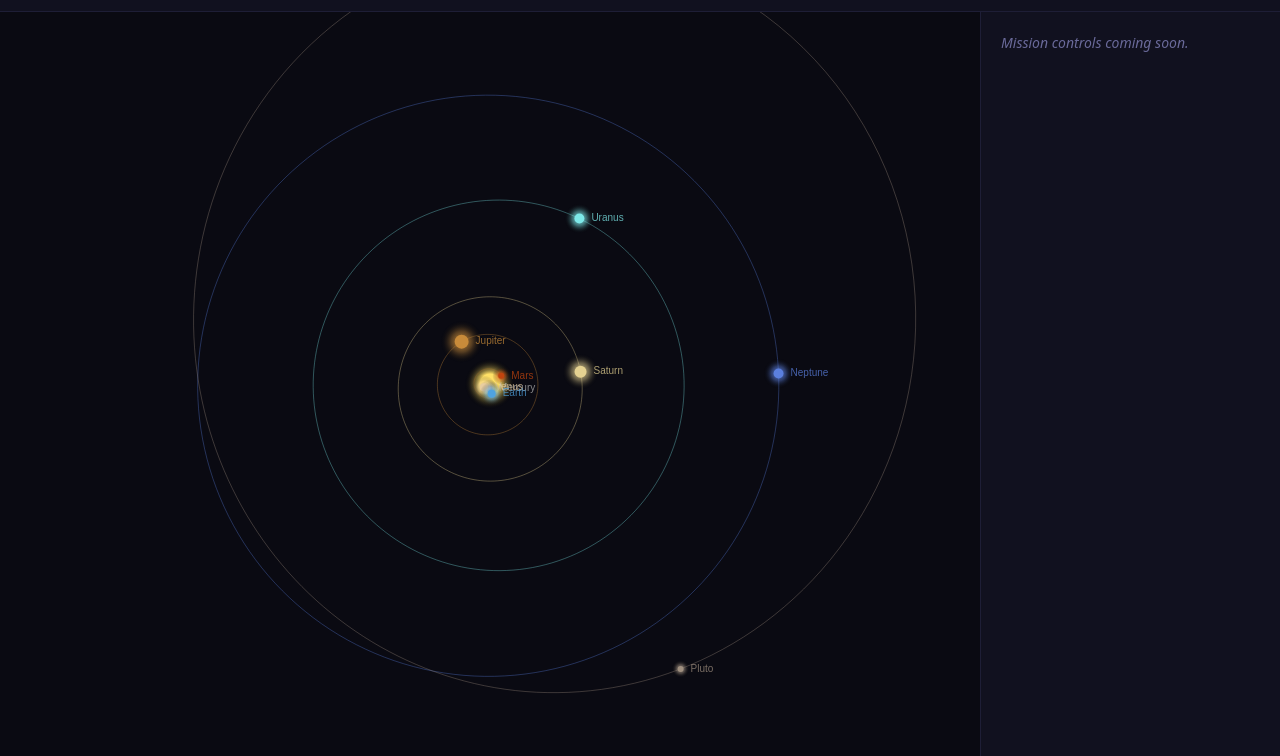
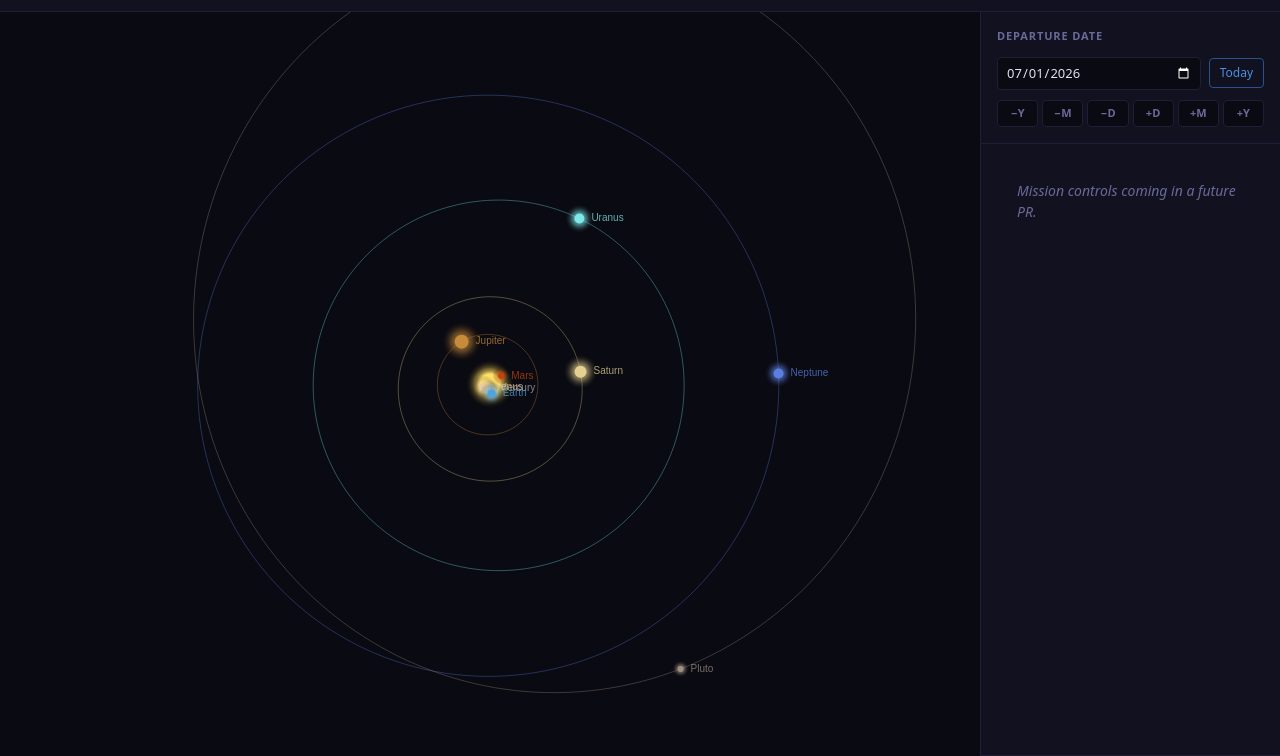
Before and after one commit to mturnbo/SolPath, a plain HTML site: page index.html in a window 1280 px wide. Shown: the part 44-800 px from the top of the page. Drawn offline with Linux system fonts and the light colour scheme.

Commit message:
PR 8: Date picker — live planet positions, step buttons for day/month/year

```diff
--- a/index.html
+++ b/index.html
@@ -20,7 +20,29 @@
       </section>
 
       <aside id="control-panel">
-        <p class="placeholder">Mission controls coming soon.</p>
+
+        <section class="panel-section" id="section-date">
+          <h2 class="panel-heading">Departure Date</h2>
+
+          <div class="date-input-row">
+            <input type="date" id="date-input" />
+            <button class="btn-ghost" id="date-today" title="Jump to today">Today</button>
+          </div>
+
+          <div class="date-step-row">
+            <button class="btn-step" id="step-prev-year"  title="−1 year">−Y</button>
+            <button class="btn-step" id="step-prev-month" title="−1 month">−M</button>
+            <button class="btn-step" id="step-prev-day"   title="−1 day">−D</button>
+            <button class="btn-step" id="step-next-day"   title="+1 day">+D</button>
+            <button class="btn-step" id="step-next-month" title="+1 month">+M</button>
+            <button class="btn-step" id="step-next-year"  title="+1 year">+Y</button>
+          </div>
+        </section>
+
+        <section class="panel-section panel-section--muted" id="section-mission">
+          <p class="placeholder">Mission controls coming in a future PR.</p>
+        </section>
+
       </aside>
     </main>
   </div>
--- a/src/css/main.css
+++ b/src/css/main.css
@@ -98,6 +98,92 @@ body {
   font-style: italic;
 }
 
+/* ── Panel sections ── */
+
+.panel-section {
+  padding: 16px;
+  border-bottom: 1px solid var(--color-border);
+}
+
+.panel-section--muted {
+  flex: 1 1 0;
+}
+
+.panel-heading {
+  font-size: 11px;
+  font-weight: 600;
+  letter-spacing: 0.08em;
+  text-transform: uppercase;
+  color: var(--color-text-muted);
+  margin-bottom: 12px;
+}
+
+/* ── Date picker ── */
+
+.date-input-row {
+  display: flex;
+  gap: 8px;
+  align-items: center;
+  margin-bottom: 10px;
+}
+
+#date-input {
+  flex: 1 1 0;
+  min-width: 0;
+  background: var(--color-bg);
+  color: var(--color-text);
+  border: 1px solid var(--color-border);
+  border-radius: 4px;
+  padding: 5px 8px;
+  font-size: 13px;
+  color-scheme: dark;
+}
+
+#date-input:focus {
+  outline: none;
+  border-color: var(--color-accent);
+}
+
+.date-step-row {
+  display: grid;
+  grid-template-columns: repeat(6, 1fr);
+  gap: 4px;
+}
+
+.btn-step {
+  background: var(--color-bg);
+  color: var(--color-text-muted);
+  border: 1px solid var(--color-border);
+  border-radius: 4px;
+  padding: 4px 0;
+  font-size: 11px;
+  font-weight: 600;
+  cursor: pointer;
+  transition: color 0.15s, border-color 0.15s;
+}
+
+.btn-step:hover {
+  color: var(--color-text);
+  border-color: var(--color-accent);
+}
+
+.btn-ghost {
+  background: transparent;
+  color: var(--color-accent);
+  border: 1px solid var(--color-accent-dim);
+  border-radius: 4px;
+  padding: 5px 10px;
+  font-size: 12px;
+  cursor: pointer;
+  white-space: nowrap;
+  transition: background 0.15s;
+}
+
+.btn-ghost:hover {
+  background: var(--color-accent-dim);
+  color: var(--color-text);
+}
+
 /* ── Responsive ── */
 
 @media (max-width: 640px) {
--- a/src/js/main.js
+++ b/src/js/main.js
@@ -3,13 +3,14 @@ import { toJ2000Century } from './physics/epoch.js';
 import { createCamera, fitSolarSystem } from './render/camera.js';
 import { drawAllOrbits } from './render/orbits.js';
 import { drawAllPlanets, hitTestPlanet } from './render/planets.js';
+import { initDatePicker } from './ui/datepicker.js';
 
 const canvas = document.getElementById('solar-system');
 const ctx    = canvas.getContext('2d');
 
 let cam;
 let hoveredPlanet = null;
-const T = toJ2000Century(new Date());
+let T = toJ2000Century(new Date());
 
 function resize() {
   const container = canvas.parentElement;
@@ -30,7 +31,7 @@ function resize() {
   draw();
 }
 
-function drawSol() {
+function drawStar() {
   const cx = cam.originX;
   const cy = cam.originY;
   const r  = Math.max(4, STAR.radiusPx);
@@ -53,9 +54,16 @@ function draw() {
   ctx.clearRect(0, 0, w, h);
 
   drawAllOrbits(ctx, cam, PLANETS, T);
-  drawSol();
+  drawStar();
   drawAllPlanets(ctx, cam, PLANETS, T, hoveredPlanet);
 }
+
+// ── Date picker ───────────────────────────────────────────────────────────────
+
+initDatePicker(date => {
+  T = toJ2000Century(date);
+  draw();
+});
 
 // ── Hover ─────────────────────────────────────────────────────────────────────
 
--- /dev/null
+++ b/src/js/ui/datepicker.js
@@ -0,0 +1,56 @@
+import { formatDate, parseDate, addDays, addMonths, addYears } from '../physics/epoch.js';
+
+/**
+ * Initialise the date picker section in the control panel.
+ *
+ * Reads the current date from the <input id="date-input"> element,
+ * wires up the step buttons, and calls `onChange(date)` whenever the
+ * selected date changes.
+ *
+ * @param {function} onChange  - called with a Date whenever the date changes
+ * @returns {{ getDate: function, setDate: function }}
+ */
+export function initDatePicker(onChange) {
+  const input    = document.getElementById('date-input');
+  const todayBtn = document.getElementById('date-today');
+
+  const stepButtons = [
+    { id: 'step-prev-year',  delta: -1, unit: 'year'  },
+    { id: 'step-prev-month', delta: -1, unit: 'month' },
+    { id: 'step-prev-day',   delta: -1, unit: 'day'   },
+    { id: 'step-next-day',   delta:  1, unit: 'day'   },
+    { id: 'step-next-month', delta:  1, unit: 'month' },
+    { id: 'step-next-year',  delta:  1, unit: 'year'  },
+  ];
+
+  let currentDate = new Date();
+  input.value = formatDate(currentDate);
+
+  function emit(date) {
+    currentDate = date;
+    input.value = formatDate(date);
+    onChange(date);
+  }
+
+  input.addEventListener('change', () => {
+    const parsed = parseDate(input.value);
+    if (!isNaN(parsed)) emit(parsed);
+  });
+
+  todayBtn.addEventListener('click', () => emit(new Date()));
+
+  for (const { id, delta, unit } of stepButtons) {
+    document.getElementById(id).addEventListener('click', () => {
+      let next;
+      if (unit === 'day')   next = addDays(currentDate, delta);
+      if (unit === 'month') next = addMonths(currentDate, delta);
+      if (unit === 'year')  next = addYears(currentDate, delta);
+      emit(next);
+    });
+  }
+
+  return {
+    getDate: () => currentDate,
+    setDate: (date) => emit(date),
+  };
+}
```
